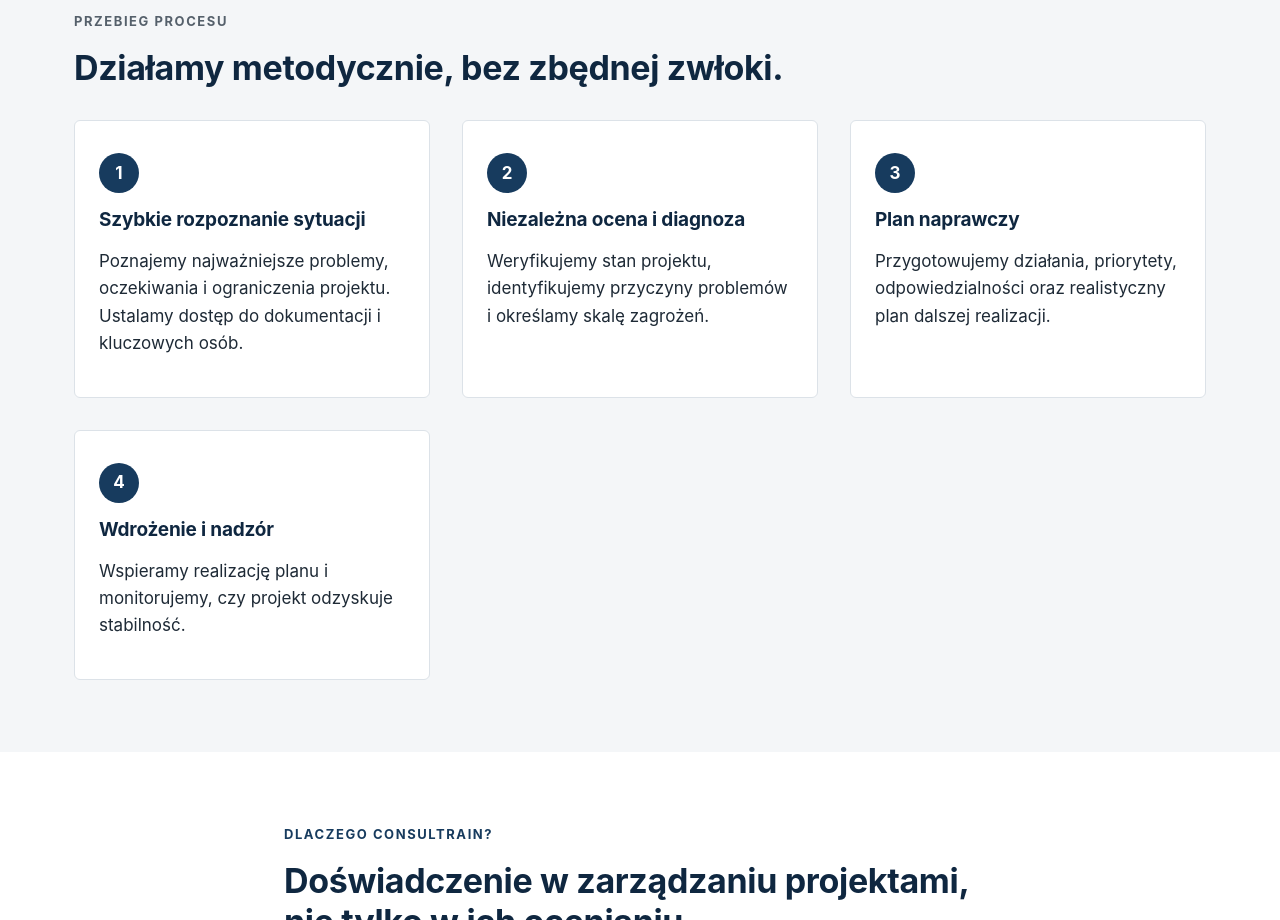
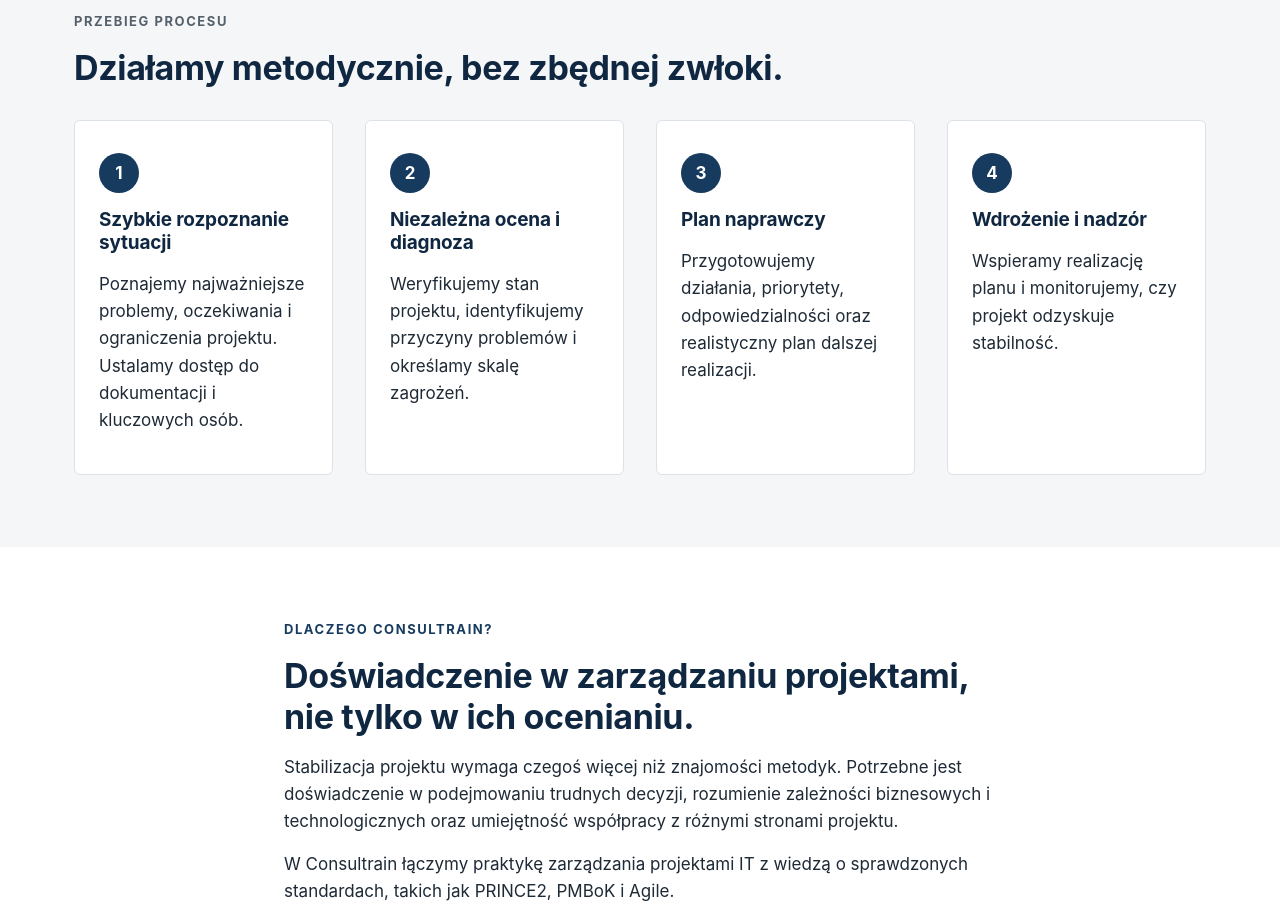
Before and after one commit to piotermaruda-cloud/stronaWWW, a plain HTML site: page stabilizowanie-projektow.html in a window 1280 px wide. Shown: the part 3600-4520 px from the top of the page. Drawn offline with Linux system fonts and the light colour scheme.

Commit message:
Dodano style dla procesu 4-krokowego (.dr-steps--4)

```diff
--- a/css/style.css
+++ b/css/style.css
@@ -339,3 +339,8 @@ a:hover { color: var(--navy-900); }
 .dr-step { position: relative; background: var(--white); border: 1px solid var(--border); border-radius: var(--radius); padding: var(--space-4) var(--space-3) var(--space-3); }
 .dr-step__num { display: inline-grid; place-items: center; width: 2.5rem; height: 2.5rem; border-radius: 50%; background: var(--navy); color: var(--white); font-weight: 700; margin-bottom: var(--space-2); }
 @media (max-width: 860px) { .dr-steps { grid-template-columns: 1fr; } }
+
+/* ===== Stabilizowanie projektów: 4-krokowy proces ===== */
+.dr-steps--4 { grid-template-columns: repeat(4, 1fr); }
+@media (max-width: 1100px) { .dr-steps--4 { grid-template-columns: repeat(2, 1fr); } }
+@media (max-width: 640px) { .dr-steps--4 { grid-template-columns: 1fr; } }
```
